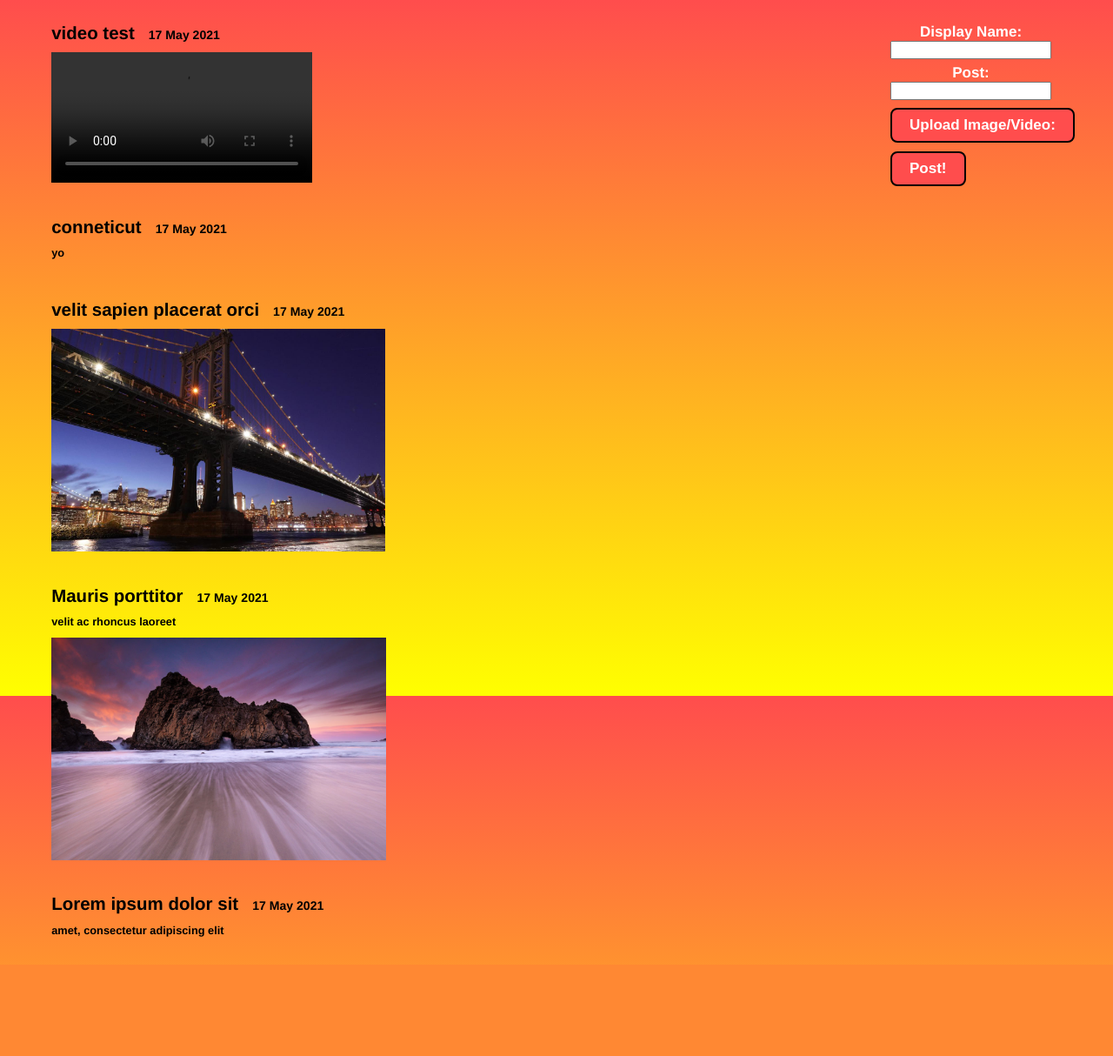
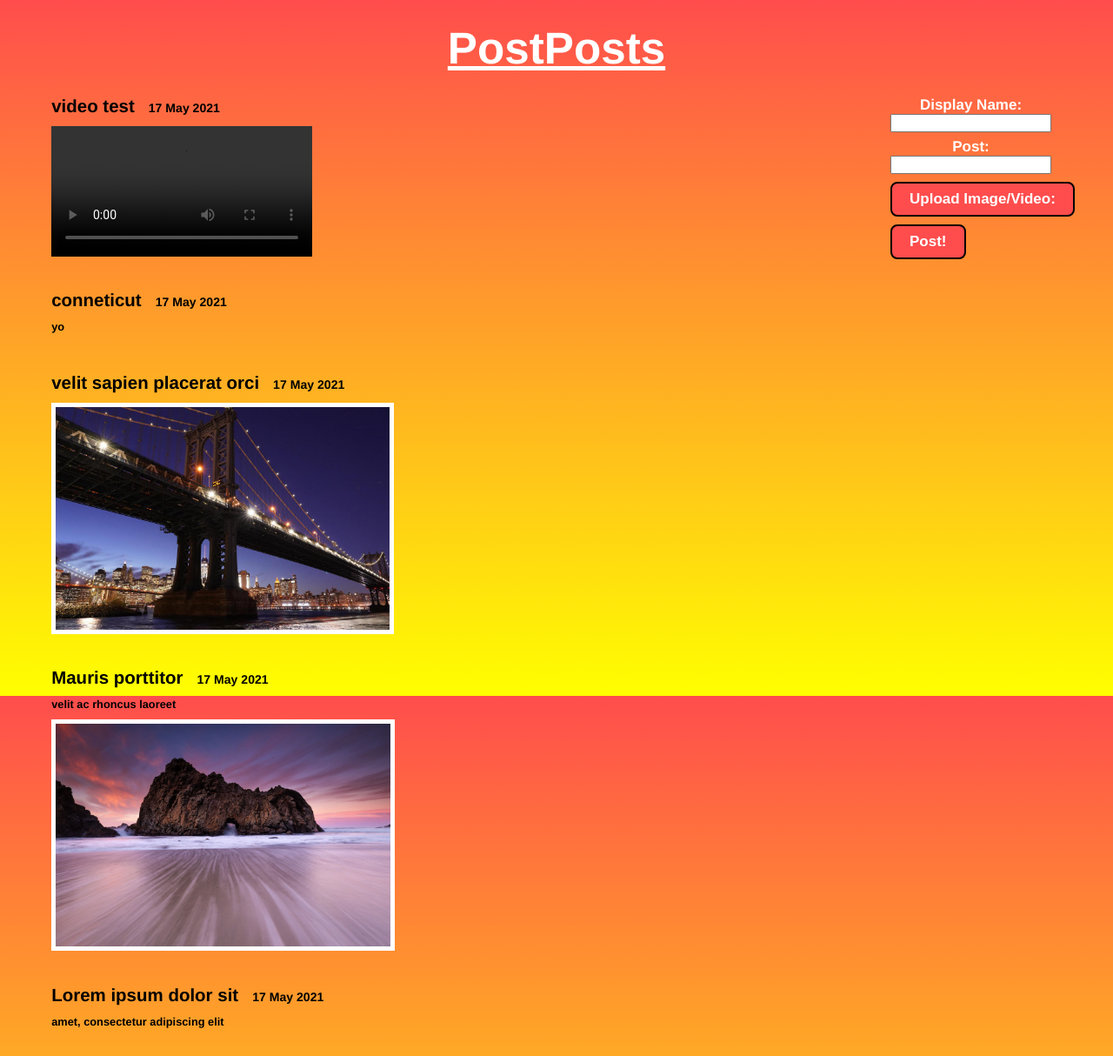
Before and after one commit to szykopyc/PostPosts, a Flask app: page / in a window 1280 px wide. Shown: the whole page at 87% size. Before the commit the page ends 1077 px from the top, so only its background shows below. Run offline with Flask 2, Linux system fonts and the light colour scheme; data comes from the database, SQL or seed files in the repository; both versions use the stored data as it was after the commit; grey boxes are pictures that could not be loaded.

Commit message:
added Title

```diff
--- a/static/style.css
+++ b/static/style.css
@@ -1,6 +1,8 @@
 body {
   background-image: linear-gradient( #ff4d4d, yellow);
   background-attachment: fixed;
+  font-family: "HelveticaNeue-Light", "Helvetica Neue Light", "Helvetica Neue",
+    Helvetica, Arial, "Lucida Grande", sans-serif;
 
 }
 
@@ -36,7 +38,6 @@ h2.post{
   padding-top: 1vw;
   white-space: normal;
 }
-
 .createPostWrapper {
     font-family: "HelveticaNeue-Light", "Helvetica Neue Light", "Helvetica Neue",
     Helvetica, Arial, "Lucida Grande", sans-serif;
@@ -47,28 +48,23 @@ h2.post{
     margin-right:0px;
     width: 20vw;
 }
-
-
 #submitButton {
   width: 10vw;
 }
-
 img {
   max-width: 60vw;
   max-height: 20vw;
+  border: 5px solid white;
 }
-
 #deleteall {
   width:20vw;
 }
-
 .uploadBtnWrapper {
   margin-top: 0.7vw;
   position: relative;
   overflow: hidden;
   display: inline-block;
 }
-
 .btn {
   border: 2px solid black;
   color:  white;
@@ -78,7 +74,6 @@ img {
   font-size: 17px;
   font-weight: bold;
 }
-
 .uploadBtnWrapper input[type=file] {
   font-size: 100px;
   position: absolute;
@@ -86,7 +81,6 @@ img {
   top: 0;
   opacity: 0;
 }
-
 .textBoxWrapper {
   margin-top: 0.5vw;
   position: relative;
@@ -115,3 +109,12 @@ img {
   top: 0;
   opacity: 0;
 }
+
+#title {
+  font-weight: bold;
+  text-align: center;
+  margin-top: 2vw;
+  margin-bottom: 0;
+  color: white;
+  font-size: 4vw;
+}
--- a/templates/index.html
+++ b/templates/index.html
@@ -8,6 +8,7 @@
     <link rel="stylesheet" href='{{ url_for('static', filename='style.css') }}' />
 </head>
 <body>
+  <p id="title"><u>PostPosts</u></p>
   <div id="background">
     <div class="container">
         <div class="createPostWrapper">
```
Also changed, not shown: PostPosts.db, 1 other file.
